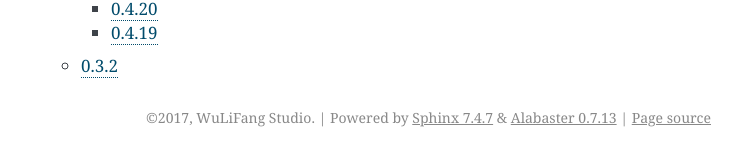
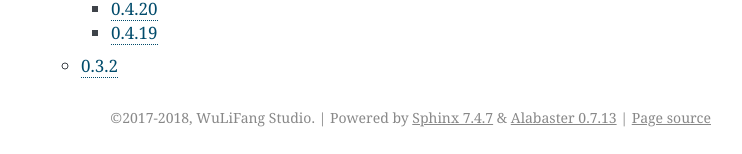
Before and after one commit to WuLiFang/Nuke, a Sphinx documentation site: the page built from source/index.rst, in a window 1280 px wide and 900 px high, scrolled down 2810 px. Shown: the part 743-897 px from the top of the window, without its empty margins (399-1141 px from the left). Built offline with Sphinx 7.4.7, drawn with Linux system fonts in a browser that asks for light colours.

Commit message:
Update copyright years

```diff
--- a/source/conf.py
+++ b/source/conf.py
@@ -16,8 +16,12 @@
 # add these directories to sys.path here. If the directory is relative to the
 # documentation root, use os.path.abspath to make it absolute, like shown here.
 #
+
+# pylint: skip-file
+
 import os
 import sys
+
 RESOURCE_DIR = os.path.dirname(__file__)
 sys.path.insert(0, os.path.abspath('./../../lib'))
 
@@ -51,7 +55,7 @@ master_doc = 'index'
 
 # General information about the project.
 project = u'吾立方插件'
-copyright = u'2017, WuLiFang Studio'
+copyright = u'2017-2018, WuLiFang Studio'
 author = u'NateScarlet'
 
 # The version info for the project you're documenting, acts as replacement for
```
